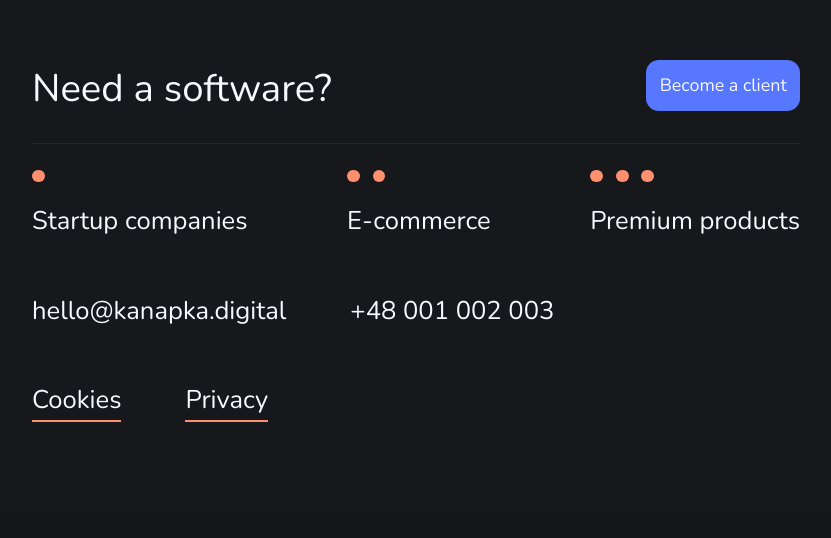
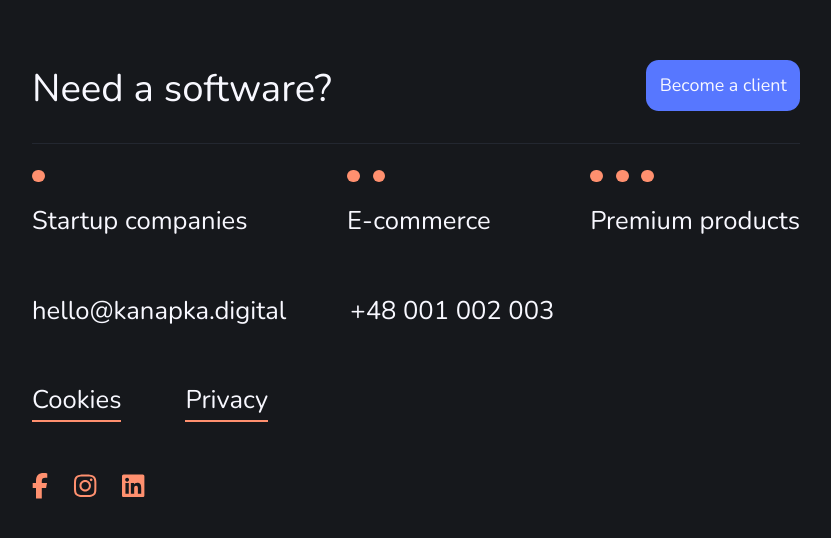
Before and after one commit to lilskywalkr/KanapkaMan, a Vue app: page /blog in a window 1280 px wide. Shown: the part 1572-2110 px from the top of the page, without its empty margins (224-1055 px from the left). Before the commit the page ends 2083 px from the top, so only its background shows below. Built offline with nearby package versions, Linux system fonts and the light colour scheme; no server answers; the database is empty.

Commit message:
added socials in the footer

```diff
--- a/src/components/Footer.vue
+++ b/src/components/Footer.vue
@@ -10,6 +10,13 @@
     const footerLowestContent = ref([
         {id: 0, text: t('cookies'), link: 'cookies'},
         {id: 1, text: t('privacy'), link: 'privacy'}
+    ]);
+
+    // Icons for socials
+    const icons = ref([
+        {icon: 'facebook-f', link: 'https://www.facebook.com/kanapkaman/'},
+        {icon: 'instagram', link: 'https://www.instagram.com/kanapkaman'},
+        {icon: 'linkedin', link: 'https://pl.linkedin.com/showcase/kanapkaman/'}
     ]);
 </script>
 
@@ -49,6 +56,14 @@
                     </router-link>
                 </div>
             </div>
+        </div>
+
+        <div class="socials">
+            <ul>
+                <li v-for="(icon, index) in icons" v-bind:key="index">
+                    <a :href="icon.link" target="_blank"><fa class="icon" v-bind:icon="['fab', `${icon.icon}`]"/></a>
+                </li>
+            </ul>
         </div>
     </div>
 </template>
@@ -217,5 +232,45 @@
                 }
             }
         }
+
+        .socials {
+            width: 60vw;
+            display: flex;
+            justify-content: flex-start;
+            padding: 2vw 0 0 0;
+
+            @media screen and (max-width: 768px) {
+                width: 85vw;
+                padding: 0vw 0 8vw 0;
+                flex-flow: column nowrap;
+            }
+
+            ul {
+                display: flex;
+                gap: 2vw;
+
+                @media screen and (max-width: 768px) {
+                    gap: 4vw;
+                }
+
+                a {
+                    color: var(--sh-pink);
+
+                    .icon {
+                        font-size: 2vw;
+                        transition: all .6s cubic-bezier(.23,1,.32,1);
+
+                        &:hover {
+                            transform: scale(1.5);
+                        }
+
+                        @media screen and (max-width: 768px) {
+                            font-size: 4vw;
+                        }
+                    }
+                }
+
+            }
+        }
     }
 </style>
--- a/src/components/modules/OpenMenu.vue
+++ b/src/components/modules/OpenMenu.vue
@@ -2,7 +2,7 @@
     import { ref, defineEmits } from 'vue'
 
     // Icons for socials
-    const icons = ref(['facebook-f', 'instagram', 'dribbble']);
+    const icons = ref(['facebook-f', 'instagram', 'linkedin']);
     const openMenu = ref(true);  // flag for opening the menu
 
     // defining an emit for handling the burger animation
```
